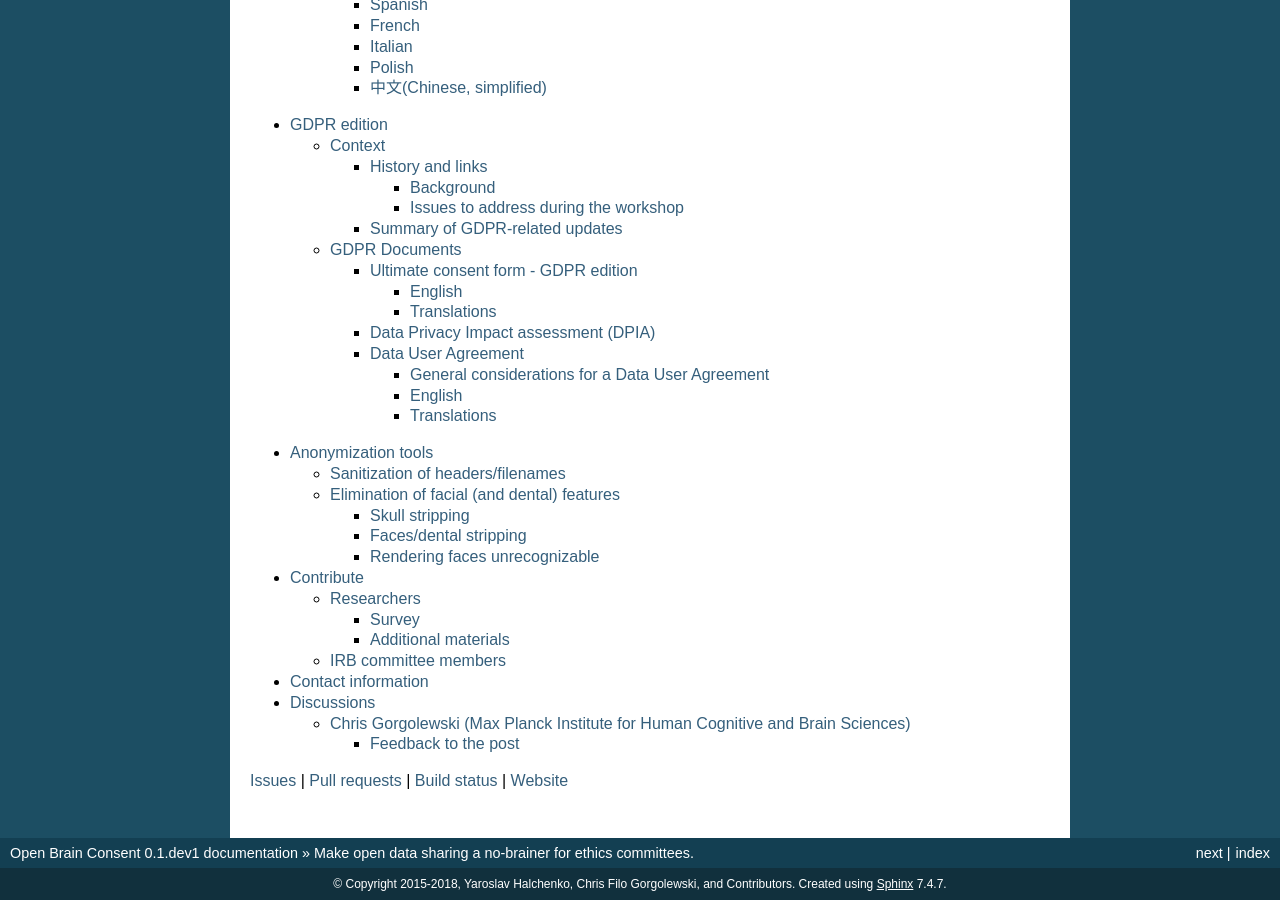
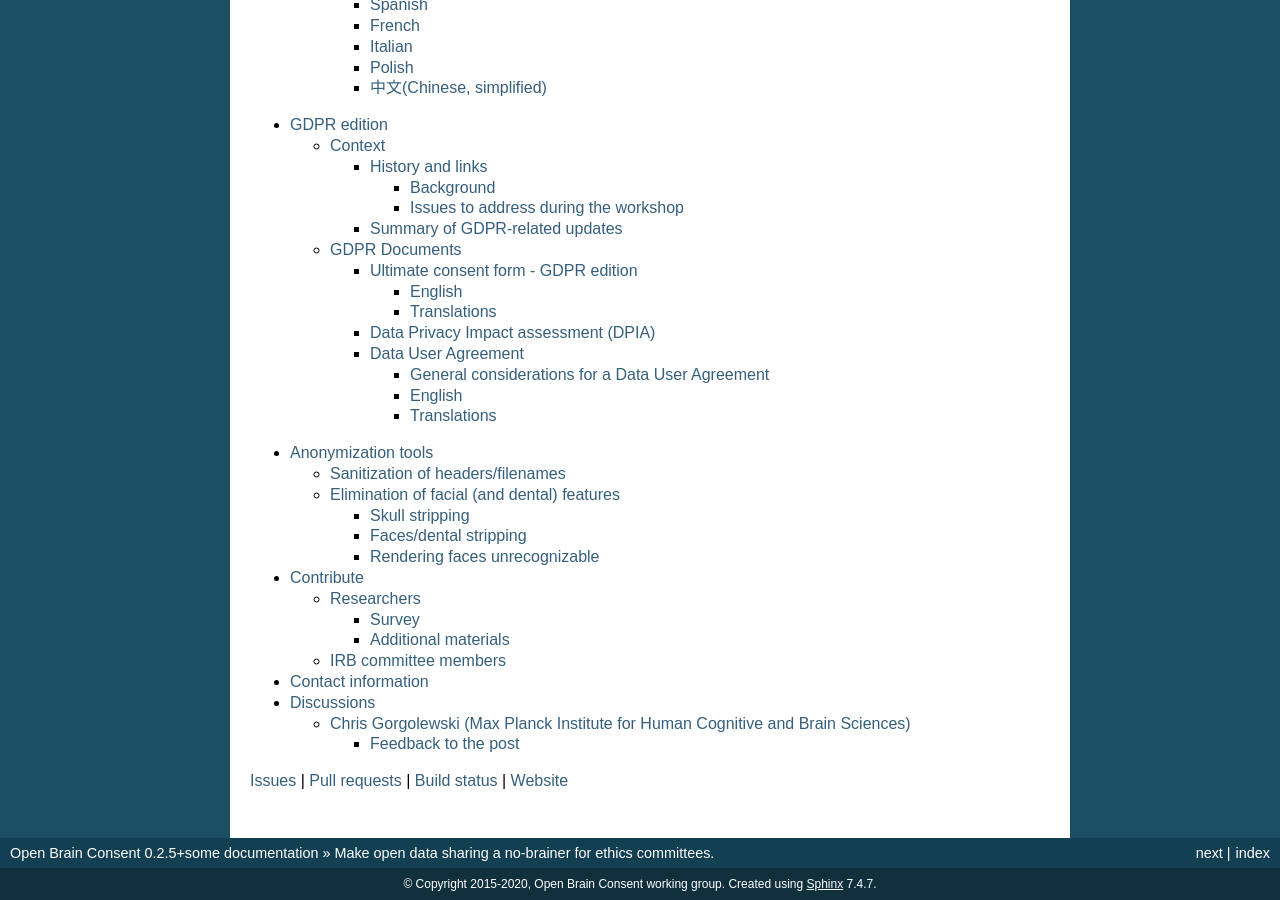
Before and after one commit to con/open-brain-consent, a Sphinx documentation site: the page built from docs/source/index.rst, in a window 1280 px wide and 900 px high, scrolled down 1537 px. Built offline with Sphinx 7.4.7, drawn with Linux system fonts in a browser that asks for light colours; some of the changed text lies outside the part shown.

Commit message:
Adjusted copyright year and switched to use OBC working group as author(s)
also removed duplication -- after all it is python

```diff
--- a/docs/source/conf.py
+++ b/docs/source/conf.py
@@ -47,16 +47,18 @@ master_doc = 'index'
 
 # General information about the project.
 project = u'Open Brain Consent'
-copyright = u'2015-2018, Yaroslav Halchenko, Chris Filo Gorgolewski, and Contributors'
+project_compressed = project.replace(' ', '')
+authors = u'Open Brain Consent working group'
+copyright = u'2015-2020, ' + authors
 
 # The version info for the project you're documenting, acts as replacement for
 # |version| and |release|, also used in various other places throughout the
 # built documents.
 #
 # The short X.Y version.
-version = '0.1'
+version = '0.2.5'
 # The full version, including alpha/beta/rc tags.
-release = '0.1.dev1'
+release = '0.2.5+some'
 
 # The language for content autogenerated by Sphinx. Refer to documentation
 # for a list of supported languages.
@@ -179,7 +181,7 @@ html_static_path = ['_static']
 #html_file_suffix = None
 
 # Output file base name for HTML help builder.
-htmlhelp_basename = 'OpenBrainConsentdoc'
+htmlhelp_basename = project_compressed + 'doc'
 
 
 # -- Options for LaTeX output ---------------------------------------------
@@ -199,7 +201,7 @@ latex_elements = {
 # (source start file, target name, title,
 #  author, documentclass [howto, manual, or own class]).
 latex_documents = [
-  ('index', 'OpenBrainConsent.tex', u'Open Brain Consent Documentation',
+  ('index', project_compressed + '.tex', project + u'Documentation',
    u'Yaroslav Halchenko and Chris Gorgolewski', 'manual'),
 ]
 
@@ -229,8 +231,7 @@ latex_documents = [
 # One entry per manual page. List of tuples
 # (source start file, name, description, authors, manual section).
 man_pages = [
-    ('index', 'openbrainconsent', u'Open Brain Consent Documentation',
-     [u'Yaroslav Halchenko and Chris Gorgolewski'], 1)
+    ('index', project_compressed.lower(), project, [authors], 1)
 ]
 
 # If true, show URL addresses after external links.
@@ -243,8 +244,8 @@ man_pages = [
 # (source start file, target name, title, author,
 #  dir menu entry, description, category)
 texinfo_documents = [
-  ('index', 'OpenBrainConsent', u'Open Brain Consent Documentation',
-   u'Yaroslav Halchenko and Chris Gorgolewski', 'OpenBrainConsent', 'One line description of project.',
+  ('index', project_compressed, project + u' Documentation',
+   authors, project_compressed, 'Participants consent forms for neuroimaging research.',
    'Miscellaneous'),
 ]
 
@@ -264,13 +265,13 @@ texinfo_documents = [
 # -- Options for Epub output ----------------------------------------------
 
 # Bibliographic Dublin Core info.
-epub_title = u'Open Brain Consent'
-epub_author = u'Yaroslav Halchenko and Chris Gorgolewski'
-epub_publisher = u'Yaroslav Halchenko and Chris Gorgolewski'
-epub_copyright = u'2015-2018, Yaroslav Halchenko, Chris Gorgolewski, and Contributors'
+epub_title = project
+epub_author = authors
+epub_publisher = authors
+epub_copyright = copyright
 
 # The basename for the epub file. It defaults to the project name.
-#epub_basename = u'Open Brain Consent'
+#epub_basename = project_compressed.lower()
 
 # The HTML theme for the epub output. Since the default themes are not optimized
 # for small screen space, using the same theme for HTML and epub output is
```
